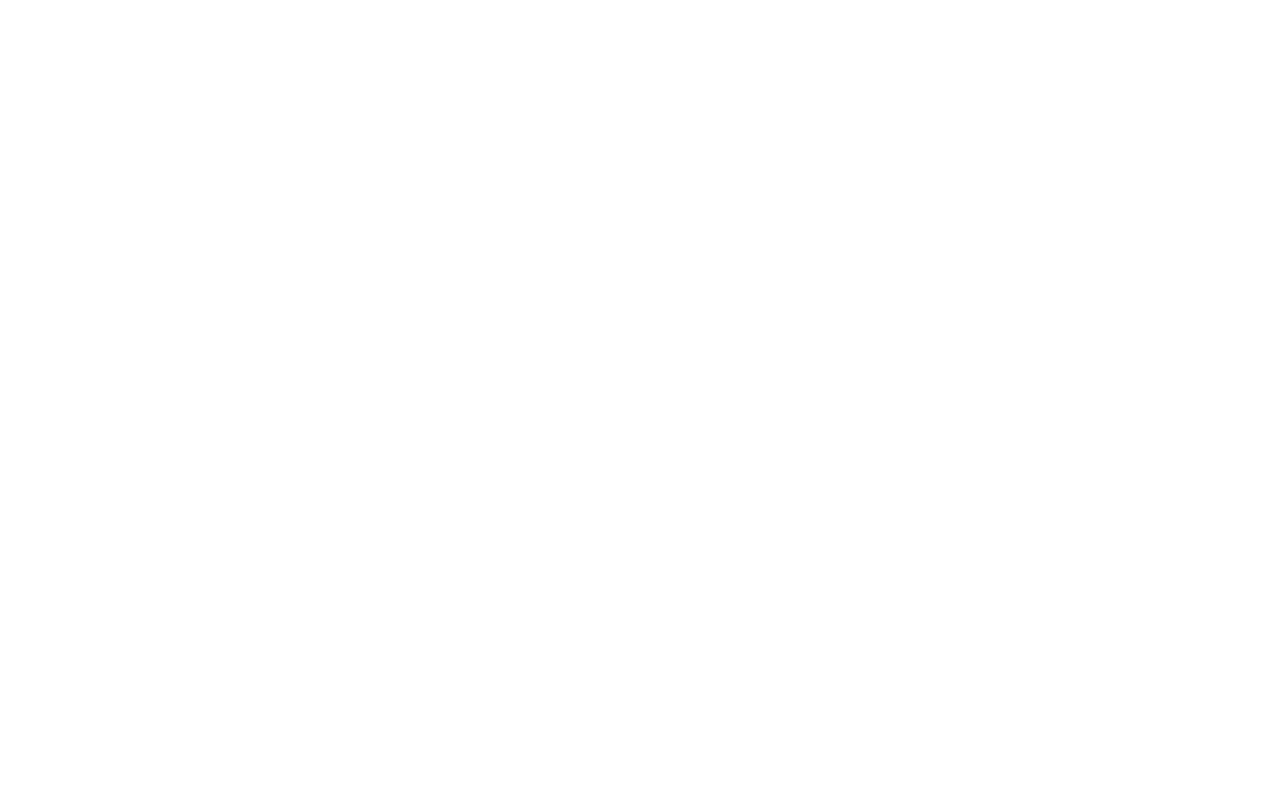
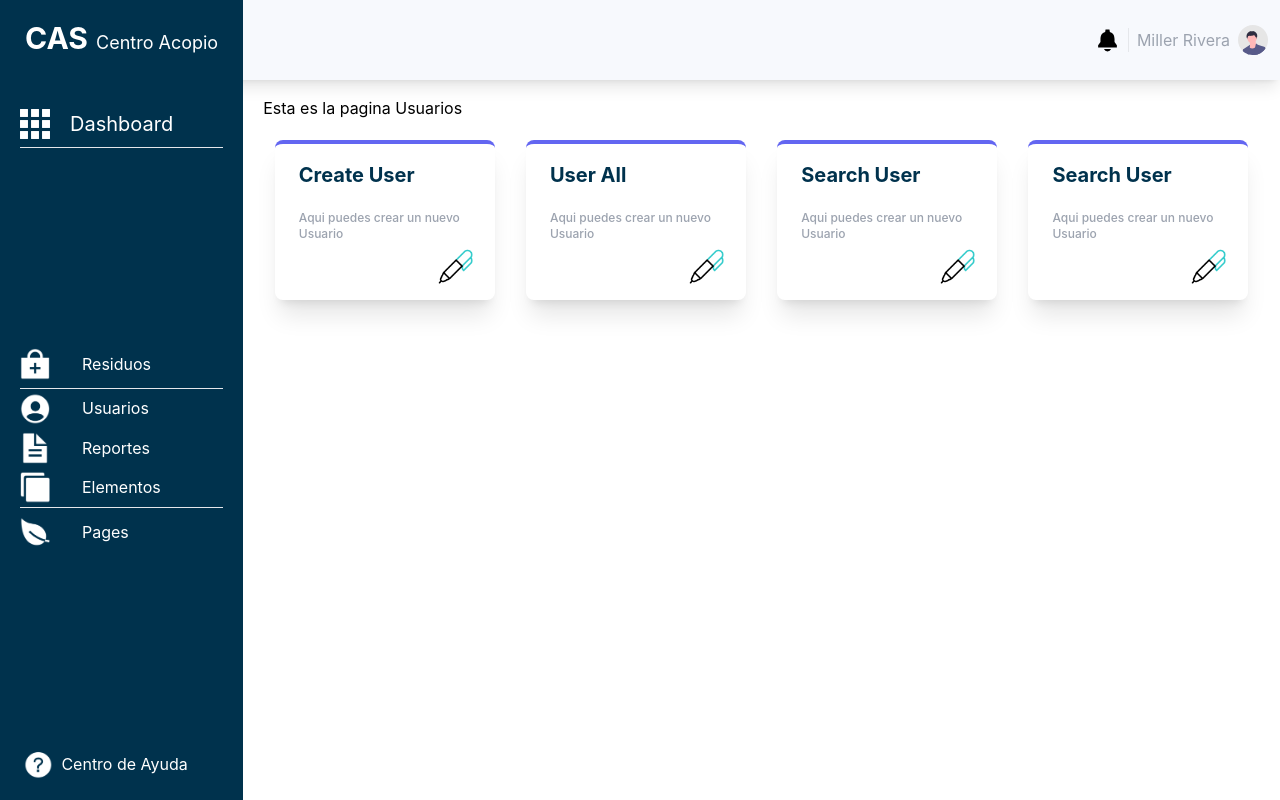
Before and after one commit to millerbermeo/CentroAcopioReact, a React (Vite) app: page /users in a window 1280 px wide. Before the commit this address had no page. Built offline with nearby package versions, Linux system fonts and the light colour scheme.

Commit message:
page users cardcomponent

```diff
--- a/src/App.jsx
+++ b/src/App.jsx
@@ -2,12 +2,14 @@
 import { Routes, Route } from "react-router-dom";
 import Dashboard from "./pages/Dashboard";
 import Login from "./pages/Login";
+import Users from "./pages/Users";
 
 function App() {
   return (
     <Routes>
       <Route path="/" element={<Dashboard />} />
       <Route path="/login" element={<Login />} />
+      <Route path="/users" element={<Users />} />
     </Routes>
   );
 }
--- /dev/null
+++ b/src/components/CardUser.jsx
@@ -0,0 +1,15 @@
+import React from "react";
+
+function CardUser({ bColor, tCard, dCard, imgCard }) {
+  return (
+    <div className="w-[220px] h-40 shadow-xl border-t-4 border-indigo-500 rounded-[8px] p-4 pl-6 cursor-pointer">
+      <h2 className="font-bold text-[20px] text-[#00324D]">{tCard}</h2>
+      <p className="text-xs pt-5 font-medium text-gray-400">{dCard}</p>
+      <div className="w-full flex justify-end">
+        <img className="w-12" src={imgCard} alt="" />
+      </div>
+    </div>
+  );
+}
+
+export default CardUser;
--- a/src/components/Navbar.jsx
+++ b/src/components/Navbar.jsx
@@ -11,10 +11,12 @@
             <span className="mt-2 font-normal text-[18px]">Centro Acopio</span>
           </h1>
 
-          <div className="flex items-center justify-start gap-5 border-b pb-2 pt-10">
-            <img className="w-[30px]" src="apps-sharp.png" alt="" />
-            <h2 className="font-normal text-xl">Dashboard</h2>
-          </div>
+          <Link to="/">
+            <div className="flex items-center justify-start gap-5 border-b pb-2 pt-10">
+              <img className="w-[30px]" src="apps-sharp.png" alt="" />
+              <h2 className="font-normal text-xl">Dashboard</h2>
+            </div>
+          </Link>
         </div>
 
         <div className="flex w-full">
@@ -25,7 +27,7 @@
             </li>
             <li className="flex items-center gap-8 border-t h-10">
               <img className="w-[30px]" src="icon-twopng.png" alt="" />
-              <a href="">Usuarios</a>
+              <Link to="/users">Usuarios</Link>
             </li>
             <li className="flex items-center gap-8  h-10">
               <img className="w-[30px]" src="icon-three.png" alt="" />
--- a/src/components/Navtop.jsx
+++ b/src/components/Navtop.jsx
@@ -2,7 +2,7 @@
 
 function Navtop() {
   return (
-    <div className="w-[81%] bg-[#F7F9FD] h-20 flex justify-end shadow-lg fixed top-0 right-0">
+    <div className="w-[100%] bg-[#F7F9FD] h-20 flex justify-end shadow-lg fixed top-0 right-0">
       <div className="flex items-center gap-2 pr-3">
         <img className="w-[25px]" src="notifications-sharp.svg" alt="" />
         <span className="border-l pl-2 text-gray-400">Miller Rivera</span>
--- /dev/null
+++ b/src/pages/Users.jsx
@@ -0,0 +1,56 @@
+import React from "react";
+import Navbar from "../components/Navbar";
+import Navtop from "../components/Navtop";
+import { Link } from "react-router-dom";
+import CardUser from "../components/CardUser";
+
+function Users() {
+  return (
+    <>
+      <div className="w-full flex">
+        <Navbar />
+        <Navtop />
+        <div className="flex flex-col p-5 pt-24 w-[81%]">
+          <h1>Esta es la pagina Usuarios</h1>
+
+          <div className="grid grid-cols-4 gap-2 place-items-center mt-5">
+            <Link to="/">
+              <CardUser
+                tCard="Create User"
+                bColor="indigo-500"
+                dCard="Aqui puedes crear un nuevo Usuario"
+                imgCard="boligrafo.gif"
+              />
+            </Link>
+            <Link to="/">
+              <CardUser
+                tCard="User All"
+                bColor="indigo-500"
+                dCard="Aqui puedes crear un nuevo Usuario"
+                imgCard="boligrafo.gif"
+              />
+            </Link>
+            <Link to="/">
+              <CardUser
+                tCard="Search User"
+                bColor="indigo-500"
+                dCard="Aqui puedes crear un nuevo Usuario"
+                imgCard="boligrafo.gif"
+              />
+            </Link>
+            <Link to="/">
+              <CardUser
+                tCard="Search User"
+                bColor="indigo-500"
+                dCard="Aqui puedes crear un nuevo Usuario"
+                imgCard="boligrafo.gif"
+              />
+            </Link>
+          </div>
+        </div>
+      </div>
+    </>
+  );
+}
+
+export default Users;
```
Also changed, not shown: public/boligrafo.gif (added).
